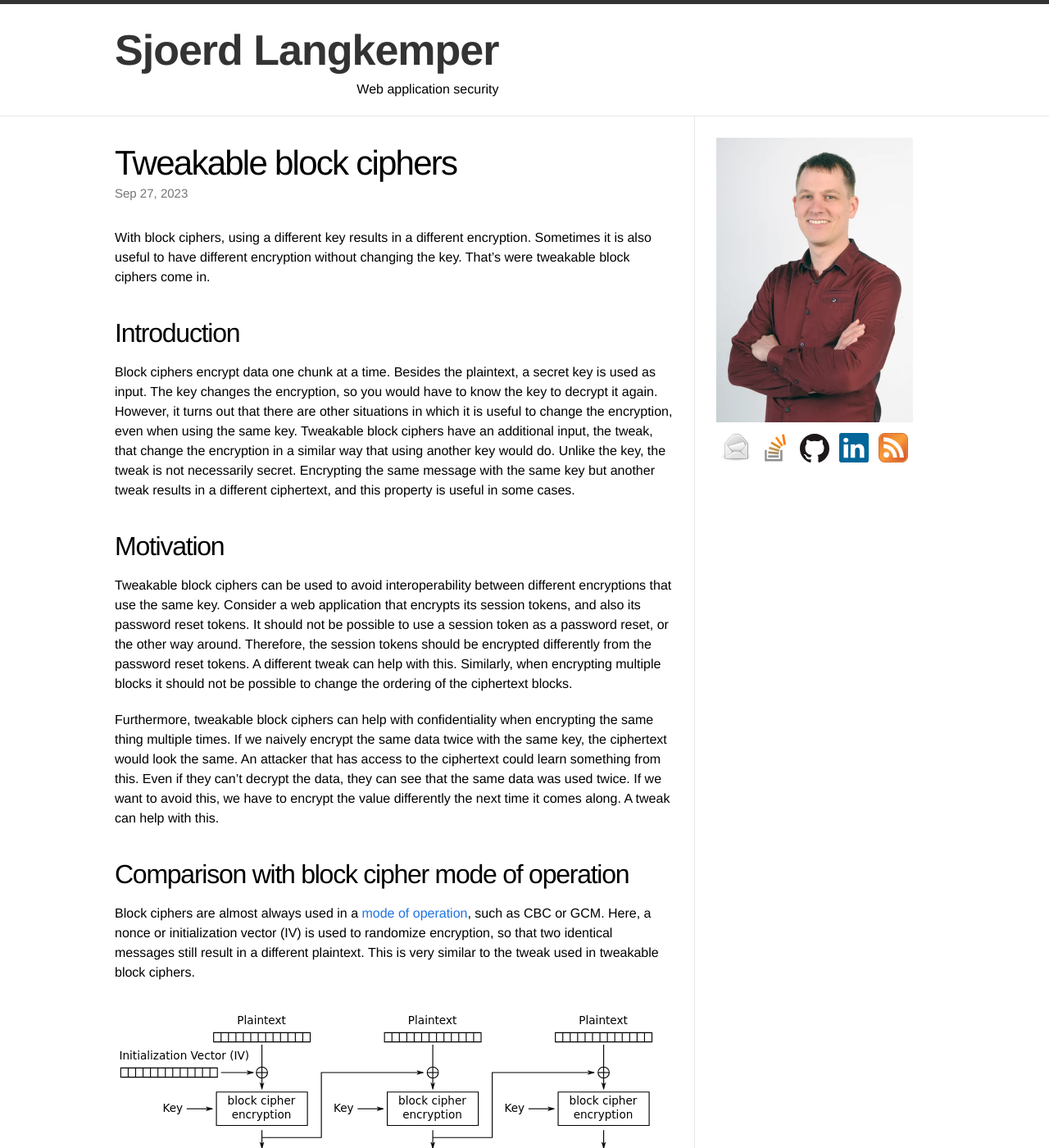
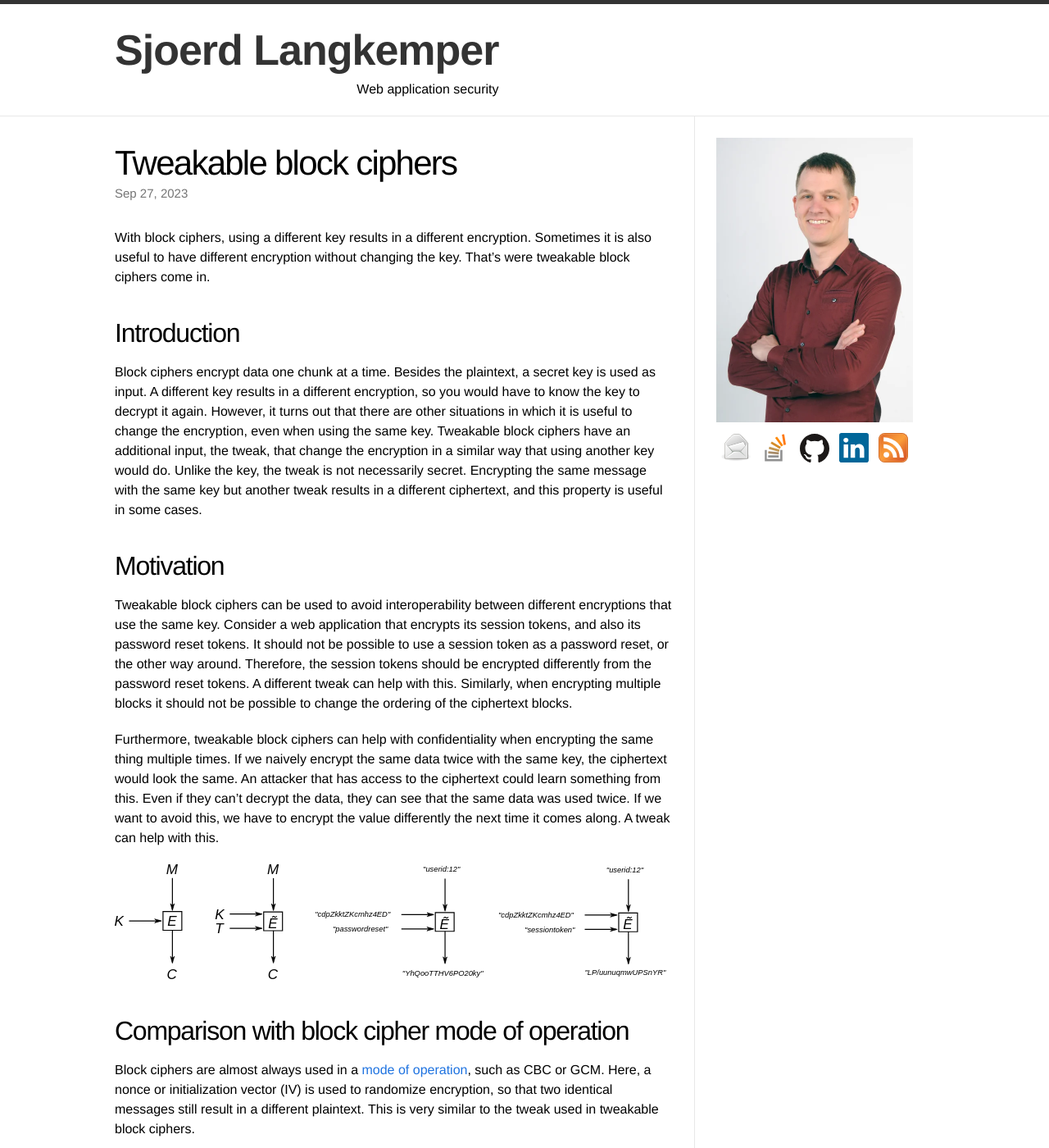
Before and after one commit to Sjord/Sjord.github.io, a Jekyll site: the page built from _posts/2023-08-15-tweakable-block-ciphers.md, in a window 1280 px wide and 1400 px high. Shown: the whole window at 82% size. Built offline with Jekyll 4.4.1, drawn with Linux system fonts in a browser that asks for light colours; nearby versions of some CDN libraries; some of the changed text lies outside the part shown.

Commit message:
Add some images to tweakable block ciphers post

```diff
--- a/_posts/2023-08-15-tweakable-block-ciphers.md
+++ b/_posts/2023-08-15-tweakable-block-ciphers.md
@@ -11,7 +11,7 @@ With block ciphers, using a different key results in a different encryption. Som
 
 ## Introduction
 
-Block ciphers encrypt data one chunk at a time. Besides the plaintext, a secret key is used as input. The key changes the encryption, so you would have to know the key to decrypt it again. However, it turns out that there are other situations in which it is useful to change the encryption, even when using the same key. Tweakable block ciphers have an additional input, the tweak, that change the encryption in a similar way that using another key would do. Unlike the key, the tweak is not necessarily secret. Encrypting the same message with the same key but another tweak results in a different ciphertext, and this property is useful in some cases.
+Block ciphers encrypt data one chunk at a time. Besides the plaintext, a secret key is used as input. A different key results in a different encryption, so you would have to know the key to decrypt it again. However, it turns out that there are other situations in which it is useful to change the encryption, even when using the same key. Tweakable block ciphers have an additional input, the tweak, that change the encryption in a similar way that using another key would do. Unlike the key, the tweak is not necessarily secret. Encrypting the same message with the same key but another tweak results in a different ciphertext, and this property is useful in some cases.
 
 ## Motivation
 
@@ -19,13 +19,17 @@ Tweakable block ciphers can be used to avoid interoperability between different
 
 Furthermore, tweakable block ciphers can help with confidentiality when encrypting the same thing multiple times. If we naively encrypt the same data twice with the same key, the ciphertext would look the same. An attacker that has access to the ciphertext could learn something from this. Even if they can't decrypt the data, they can see that the same data was used twice. If we want to avoid this, we have to encrypt the value differently the next time it comes along. A tweak can help with this.
 
+<img src="/images/tweakableblockciphers.svg" style="width: 100%">
+
 ## Comparison with block cipher mode of operation
 
 Block ciphers are almost always used in a [mode of operation](https://en.wikipedia.org/wiki/Block_cipher_mode_of_operation), such as CBC or GCM. Here, a nonce or initialization vector (IV) is used to randomize encryption, so that two identical messages still result in a different plaintext. This is very similar to the tweak used in tweakable block ciphers.
 
-<img src="/images/cbc-encryption.svg" style="width: 100%">
+<img src="/images/cbc-encryption.svg" style="width: 100%" alt="cipher block chaining (CBC)">
 
-In CBC, the IV or the ciphertext of the previous block is XOR-ed with the plaintext of the next block. The entire purpose of this is to change (or "tweak") the encryption. However, it's [imperfect](/2018/04/25/bitflip-effect-on-encryption-operation-modes/) and hard to reason about. By including the tweaking functionality in the cipher, it's easier to create secure modes of operation, and easier to show that these are secure.
+In CBC, the IV or the ciphertext of the previous block is XOR-ed with the plaintext of the next block. The entire purpose of this is to change (or "tweak") the encryption. However, it's [imperfect](/2018/04/25/bitflip-effect-on-encryption-operation-modes/) and hard to reason about. By including the tweaking functionality in the cipher, it's easier to create secure modes of operation, and easier to show that these are secure. Tweak block chaining (TBC) is very similar to cipher block chaining (CBC), but now the tweaking has been moved to the block cipher itself:
+
+<img src="/images/tweakblockchaining.svg" alt="tweak block chaining (TBC)">
 
 ## Disk encryption
 
```
Also changed, not shown: images/tweakableblockciphers.svg (added), images/tweakblockchaining.svg (added).
